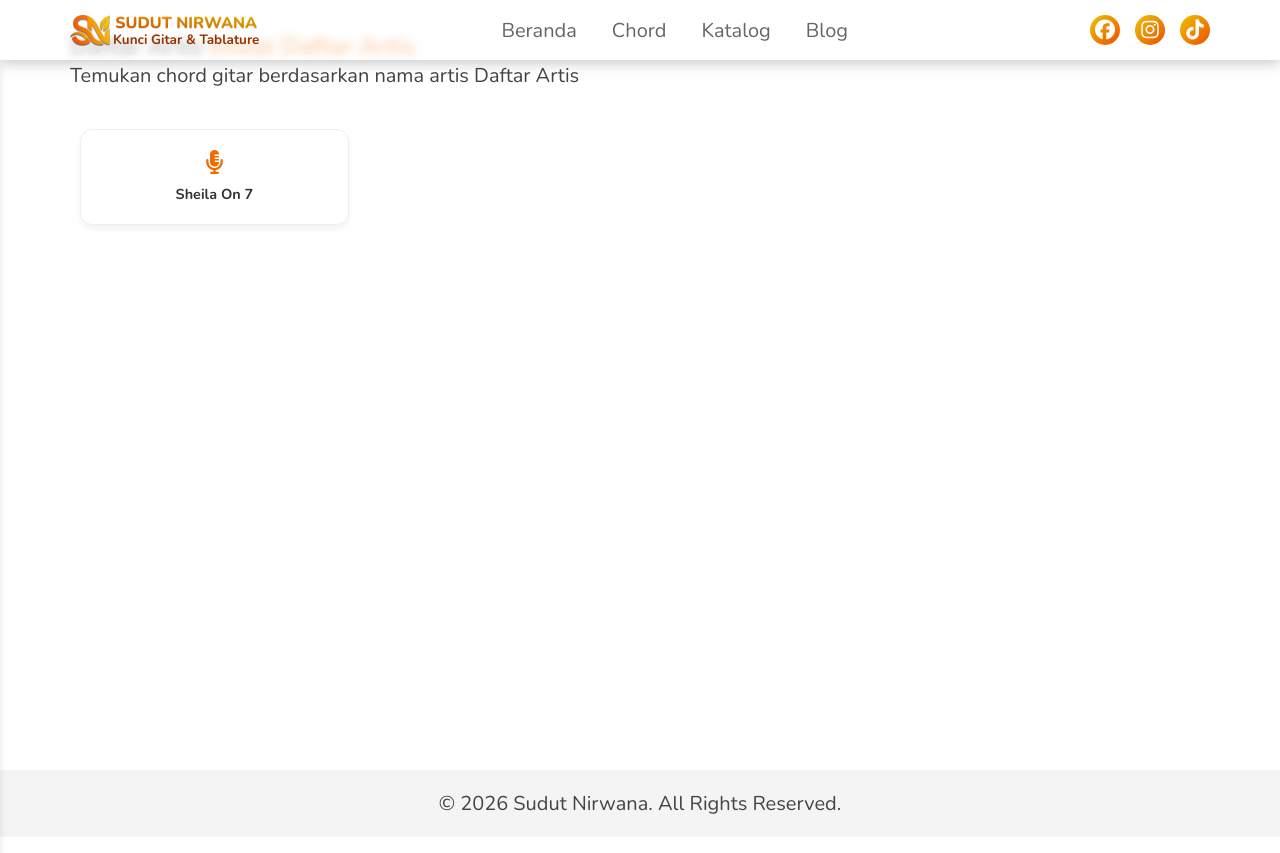
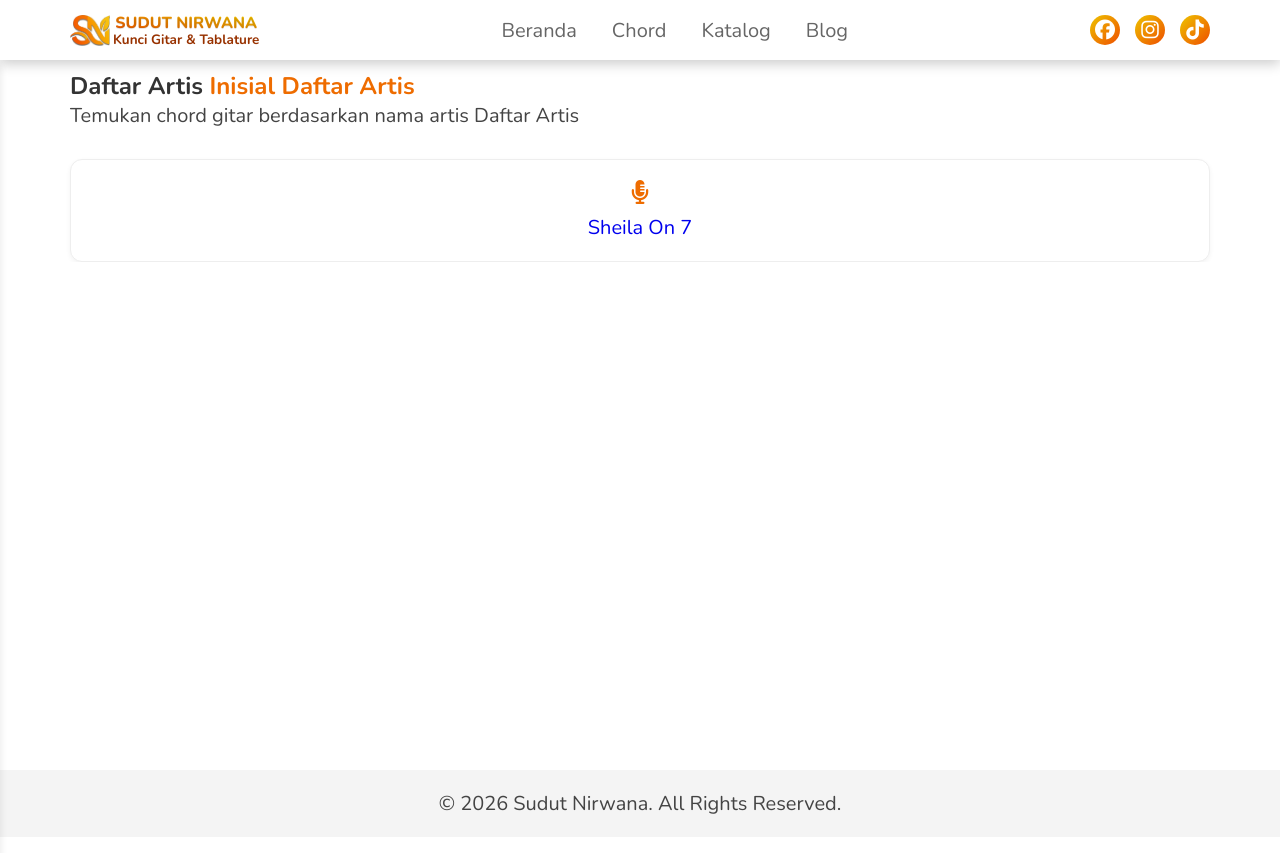
Before and after one commit to sudut-nirwana/sudut-nirwana-main, a Jekyll site: the page built from artis.md, in a window 1280 px wide. Shown: the top 853 px of the page. Built offline with Jekyll 4.4.1, drawn with Linux system fonts in a browser that asks for light colours.

Commit message:
Update alfabet.css

```diff
--- a/assets/css/alfabet.css
+++ b/assets/css/alfabet.css
@@ -112,59 +112,105 @@
 }
 
 
-/* Container Utama */
-.alphabet-page-content {
-    padding: 30px 0;
+/* --- Container Daftar Lagu --- */
+.artist-songs-grid {
+    display: flex;
+    flex-direction: column;
+    gap: 12px;
+    padding: 10px 0;
 }
 
-/* Grid Artis */
-.artist-grid {
-    display: grid;
-    grid-template-columns: repeat(2, 1fr); /* 2 Kolom untuk HP */
-    gap: 15px;
-    padding: 10px; /* Jarak agar tidak terpotong di pinggir layar */
+/* --- Kartu Item Lagu --- */
+.chord-list-item {
+    background: #ffffff;
+    border-radius: 10px;
+    border-left: 5px solid #ee6c00; /* Warna khas Sudut Nirwana */
+    box-shadow: 0 2px 8px rgba(0,0,0,0.08);
+    transition: all 0.3s ease;
+    display: flex;
+    justify-content: space-between;
+    align-items: center;
+    padding: 15px 20px;
 }
 
-@media (min-width: 768px) {
-    .artist-grid {
-        grid-template-columns: repeat(4, 1fr); /* 4 Kolom untuk Desktop */
-    }
+.chord-list-item:hover {
+    transform: translateY(-2px);
+    box-shadow: 0 4px 12px rgba(0,0,0,0.15);
+    background: #fffcf9;
 }
 
-/* Kartu Artis */
+/* --- Info Judul & Artis --- */
+.song-info {
+    display: flex;
+    flex-direction: column;
+    gap: 4px;
+}
+
+.song-title {
+    margin: 0;
+    font-size: 1.1rem;
+    font-weight: 700;
+    color: #333;
+}
+
+.artist-name {
+    margin: 0;
+    font-size: 0.9rem;
+    color: #666;
+    display: flex;
+    align-items: center;
+    gap: 8px;
+}
+
+.artist-name i {
+    color: #ee6c00;
+    font-size: 0.8rem;
+}
+
+/* --- Ikon Panah di Kanan --- */
+.view-icon {
+    color: #ccc;
+    font-size: 1.2rem;
+    transition: transform 0.3s ease;
+}
+
+.chord-list-item:hover .view-icon {
+    color: #ee6c00;
+    transform: translateX(5px);
+}
+
+/* --- Tombol Kembali --- */
+.btn-back {
+    display: inline-block;
+    padding: 10px 20px;
+    background-color: transparent;
+    color: #ee6c00;
+    border: 2px solid #ee6c00;
+    border-radius: 25px;
+    text-decoration: none;
+    font-weight: 600;
+    transition: all 0.3s ease;
+}
+
+.btn-back:hover {
+    background-color: #ee6c00;
+    color: #fff;
+}
+
+/* --- Artist Card (Grid A-Z) --- */
 .artist-card {
     background: #fff;
+    border: 1px solid #eee;
     border-radius: 12px;
-    padding: 20px 10px;
+    padding: 20px;
     text-align: center;
-    border: 1px solid #eee;
-    box-shadow: 0 4px 6px rgba(0,0,0,0.05);
-    transition: 0.3s ease;
-    height: 100%;
-    display: flex;
-    flex-direction: column;
-    align-items: center;
-    justify-content: center;
-}
-
-.artist-card:hover {
-    border-color: #ee6c00;
-    transform: translateY(-5px);
+    transition: 0.3s;
+    box-shadow: 0 2px 5px rgba(0,0,0,0.05);
 }
 
 .artist-card i {
+    display: block;
     color: #ee6c00;
+    margin-bottom: 10px;
     font-size: 1.5rem;
-    margin-bottom: 10px;
 }
-
-.artist-card span {
-    font-weight: bold;
-    color: #333;
-    font-size: 0.9rem;
-}
-
-/* Link */
-.artist-link {
-    text-decoration: none;
-}
```
